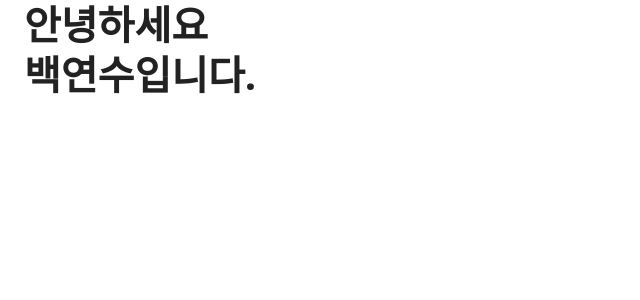
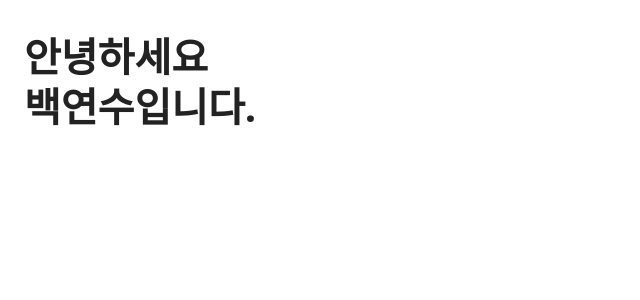
Before and after one commit to YeonsuBaek/resume, a React (Create React App) app: page / in a window 1280 px wide. Shown: the top 300 px of the page, without its empty margins (0-640 px from the left). Built offline with nearby package versions, Linux system fonts and the light colour scheme.

Commit message:
style: 상하 margin 추가

```diff
--- a/src/components/Introduction/IntroductionHeader.js
+++ b/src/components/Introduction/IntroductionHeader.js
@@ -1,6 +1,6 @@
 const IntroductionHeader = () => {
   return (
-    <header className="px-sm-col w-sm-col-2">
+    <header className="px-sm-col w-sm-col-2 mt-8 mb-4">
       <h1 className="text-primary text-header-1 font-bold leading-tight">
         안녕하세요
         <br />
```
